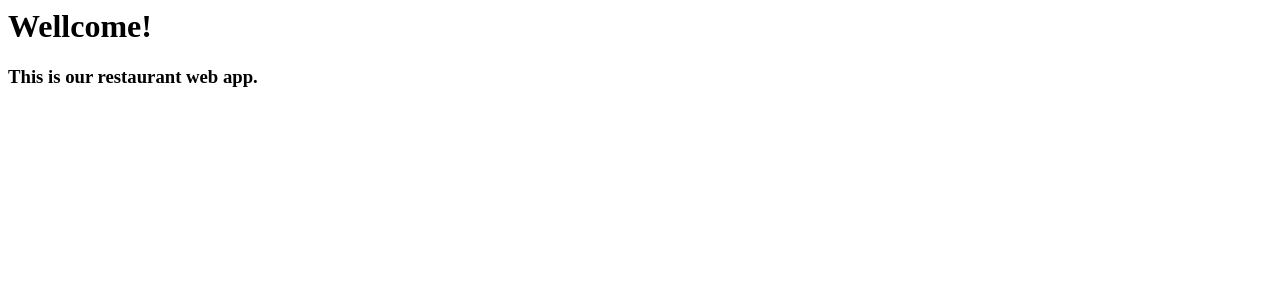
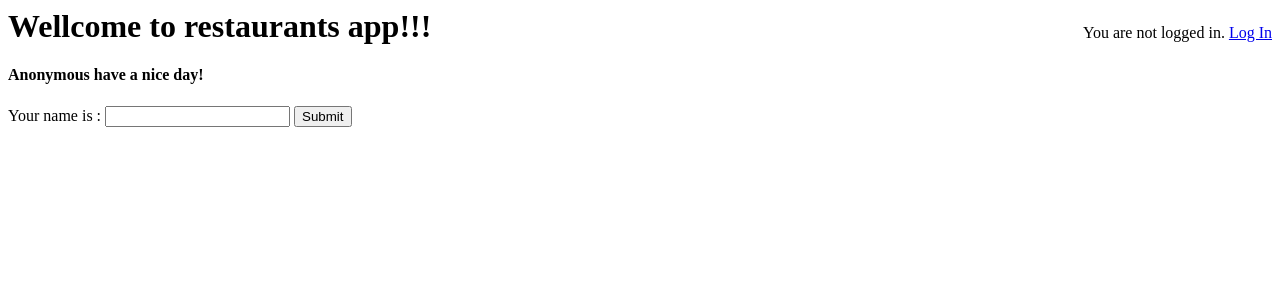
Before and after one commit to VlatkoSpasev/Restaurant-Project-DNICK, a Django app: page /index/ in a window 1280 px wide. Shown: the top 300 px of the page. Run offline with Django 4.2, Linux system fonts and the light colour scheme.

Commit message:
forms and login

```diff
--- /dev/null
+++ b/rest_app/forms.py
@@ -0,0 +1,17 @@
+from django import forms
+
+from rest_app.models import Restaurant, Employee
+
+class NameForm(forms.Form):
+    your_name = forms.CharField(label="Your name is ", max_length=20)
+
+class RestaurantForm(forms.ModelForm):
+    class Meta:
+        model = Restaurant
+        fields = "__all__"
+
+class EmployeeForm(forms.ModelForm):
+    class Meta:
+        model = Employee
+        fields = "__all__"
+        exclude = ["user"]
--- a/rest_app/templates/base.html
+++ b/rest_app/templates/base.html
@@ -3,7 +3,20 @@
 
     </head>
     <body>
+        <div style="float:right;">
+            {% if user.is_authenticated %}
+                Hi {{ user.username }}!
+                <form action="{% url 'logout' %}" method="post" style="float:right;">
+                {% csrf_token %}
+                <button type="submit">Log Out</button>
+                </form>
+                {% else %}
+                <p>You are not logged in. <a href="{% url 'login' %}" >Log In</a></p>
+
+            {% endif %}
+        </div>
         <h1>Wellcome to restaurants app!!!</h1>
+
         <div>
             {% block content %} {% endblock %}
         </div>
--- a/rest_app/templates/index.html
+++ b/rest_app/templates/index.html
@@ -1,7 +1,13 @@
-<html>
-    <head></head>
-    <body>
-        <h1>Wellcome!</h1>
-        <h3>This is our restaurant web app.</h3>
-    </body>
-</html>
+{% extends "base.html" %}
+
+{% block content %}
+    <h4>{{your_name}} have a nice day!</h4>
+
+    {%if your_name == "Anonymous" %}
+        <form action="/index/" method="post">
+            {% csrf_token %}
+            {{ form }}
+            <input type="submit" value="Submit">
+        </form>
+    {% endif %}
+{% endblock %}
--- /dev/null
+++ b/rest_app/templates/registration/login.html
@@ -0,0 +1,6 @@
+<h2>Log In</h2>
+<form method="post">
+  {% csrf_token %}
+  {{ form }}
+  <button type="submit">Log In</button>
+</form>
--- a/rest_app/views.py
+++ b/rest_app/views.py
@@ -1,9 +1,10 @@
-from django.http import Http404, HttpResponse
+from django.http import Http404, HttpResponse, HttpResponseRedirect
 from django.shortcuts import render
+from rest_app.forms import EmployeeForm, NameForm, RestaurantForm
 from rest_app.models import Restaurant, Dish
 
-def index(request):
-    return render(request, "index.html")
+# def index(request):
+#     return render(request, "index.html")
 
 def restaurants(request):
     restaurants = Restaurant.objects.all()
@@ -26,3 +27,53 @@ def dish_detail(request, dish_id):
         raise Http404("Dish does not exists!")
 
     return HttpResponse(dish)
+
+def index(request):
+    # if this is a POST request we need to process the form data
+    if request.method == "POST":
+        # create a form instance and populate it with data from the request:
+        form = NameForm(request.POST)
+        # check whether it's valid:
+        if form.is_valid():
+            request.session['your_name'] = form.cleaned_data['your_name']
+
+    # if a GET (or any other method) we'll create a blank form
+    else:
+        form = NameForm()
+
+    if 'your_name' not in request.session:
+        your_name = "Anonymous"
+    else:
+        your_name = request.session['your_name'] # add variable to session
+
+    return render(request, "index.html", {"form": form, "your_name": your_name})
+
+def add_restaurant(request):
+    if request.method == "POST":
+        restaurant = RestaurantForm(request.POST)
+        if restaurant.is_valid():
+            restaurant.save()
+    else:
+        restaurant = RestaurantForm()
+
+    return render(request, "add_restaurant.html", {"form": restaurant})
+
+
+def add_employee(request):
+
+    if request.method == "POST":
+        employee = EmployeeForm(request.POST)
+        if employee.is_valid():
+            if not request.user.is_anonymous:
+                employee.instance.user = request.user
+                employee.save()
+                employee = EmployeeForm() # show empty form
+            else:
+                employee.add_error(None, "You must log in.")
+        else:
+            print(employee.errors) # print in console
+
+    else:
+        employee = EmployeeForm()
+
+    return render(request, "add_employee.html", {"form": employee})
--- a/restaurant/settings.py
+++ b/restaurant/settings.py
@@ -122,3 +122,6 @@ STATIC_URL = 'static/'
 # https://docs.djangoproject.com/en/4.2/ref/settings/#default-auto-field
 
 DEFAULT_AUTO_FIELD = 'django.db.models.BigAutoField'
+
+LOGIN_REDIRECT_URL = "/index/"
+LOGOUT_REDIRECT_URL = "/index/"
--- a/restaurant/urls.py
+++ b/restaurant/urls.py
@@ -15,15 +15,20 @@ Including another URLconf
     2. Add a URL to urlpatterns:  path('blog/', include('blog.urls'))
 """
 from django.contrib import admin
-from django.urls import path
-from rest_app.views import index, restaurants, restaurant_detail, dishes, dish_detail
+from django.contrib.auth import views
+from django.urls import include, path
+from rest_app.views import add_employee, add_restaurant, index, restaurants, restaurant_detail, dishes, dish_detail
 
 urlpatterns = [
     path('admin/', admin.site.urls),
+    path('login/', views.LoginView.as_view(), name='login'),
+    path('logout/', views.LogoutView.as_view(), name='logout'),
     path('index/', index, name="index"),
     path('restaurants/', restaurants, name="restaurants"),
     path('restaurant_details/<int:restaurant_id>/', restaurant_detail, name="restaurant details"),
     path('dishes/', dishes, name="dishes"),
-    path('dish_deteils/<int:dish_id>', dish_detail, name="Dish details")
+    path('dish_deteils/<int:dish_id>', dish_detail, name="Dish details"),
+    path('add_restaurant/', add_restaurant, name="Add restaurant"),
+    path('add_employee/', add_employee, name="Add employee"),
 
 ]
```
Also changed, not shown: rest_app/templates/add_employee.html (added, +9 -0 lines), rest_app/templates/add_restaurant.html (added, +9 -0 lines), db.sqlite3.
